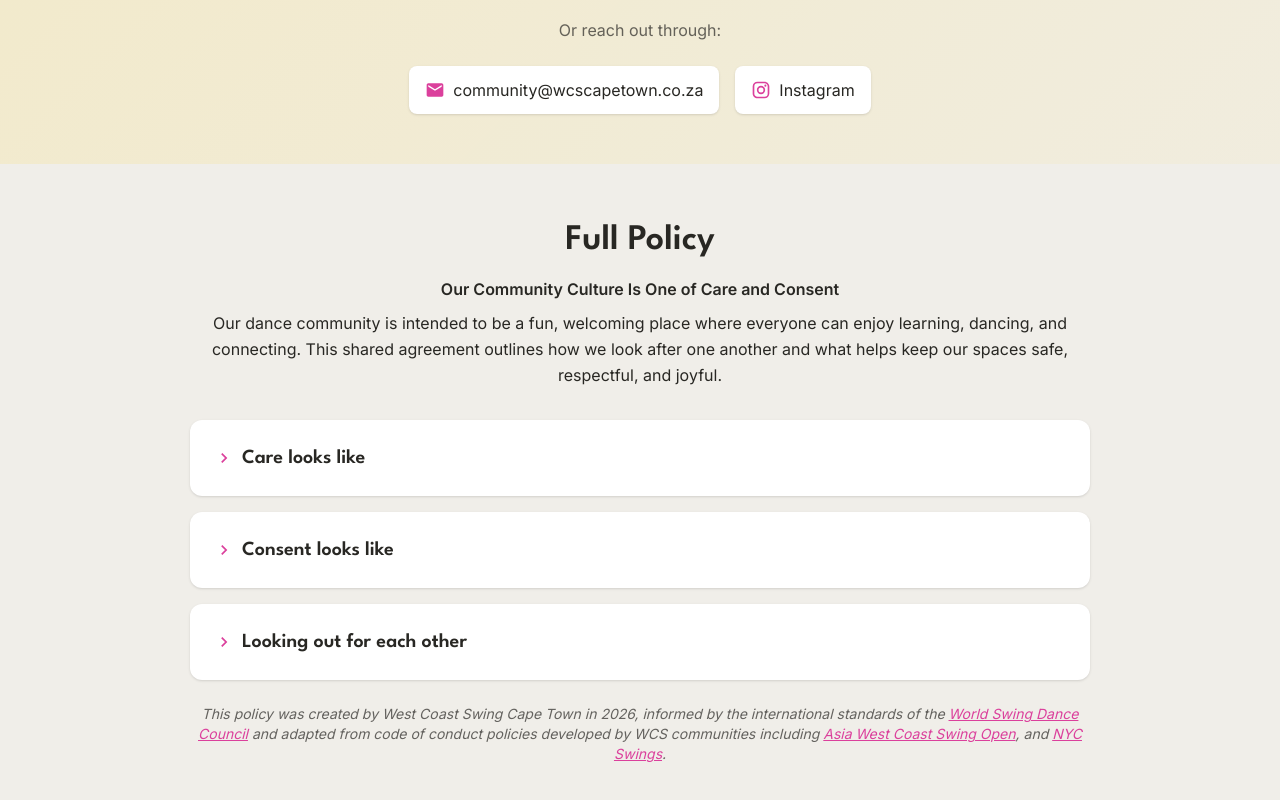
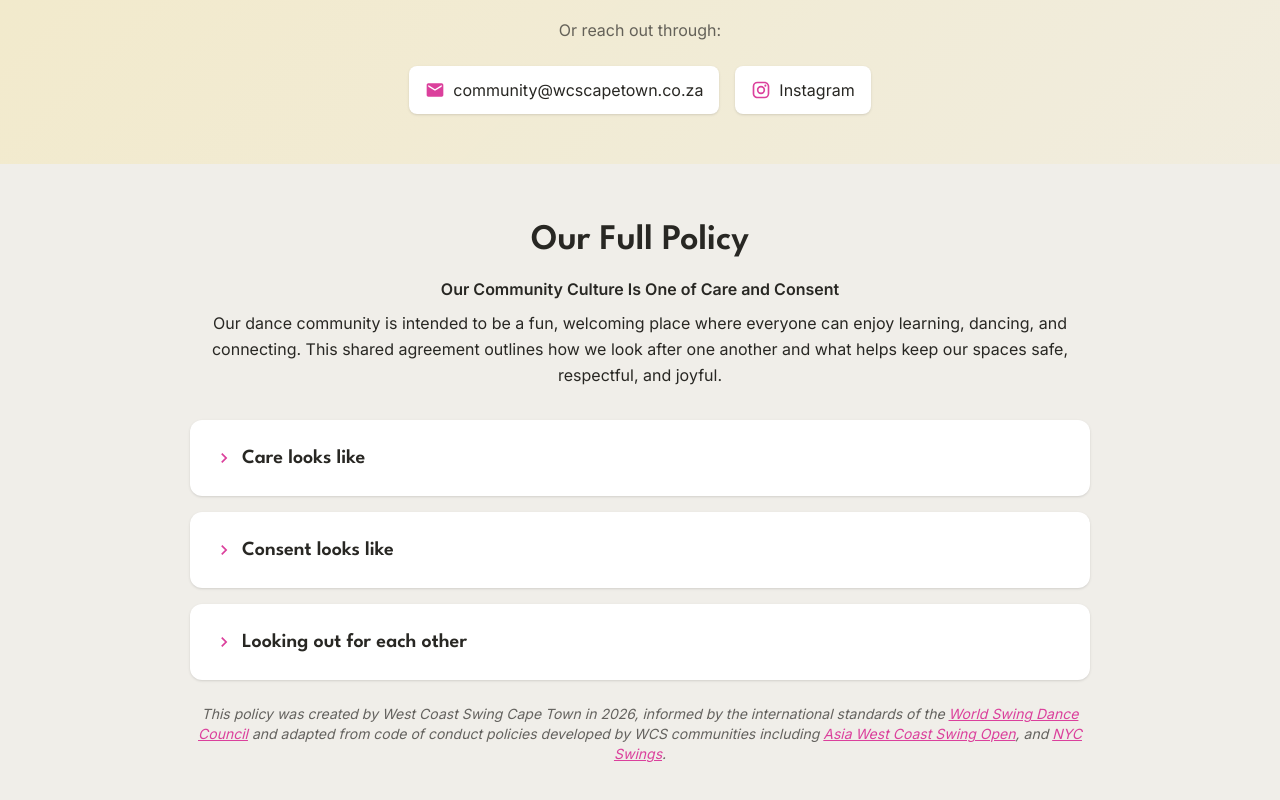
Before and after one commit to Kitri/wcscapetown, a Next.js app: page /community-culture in a window 1280 px wide. Shown: the part 1003-1803 px from the top of the page. Built offline with nearby package versions, Linux system fonts and the light colour scheme.

Commit message:
Put back our in policy

```diff
--- a/app/community-culture/page.tsx
+++ b/app/community-culture/page.tsx
@@ -96,7 +96,7 @@ export default function CommunityCulture() {
         <section className="px-[5%] py-[40px] md:py-[50px] bg-cloud-dancer">
           <div className="max-w-[900px] mx-auto">
             <h2 className="font-spartan font-semibold text-[28px] md:text-[36px] mb-2 text-center">
-              Full Policy
+              Our Full Policy
             </h2>
 
             <p className="text-base leading-relaxed mb-2 text-center font-semibold">
```
